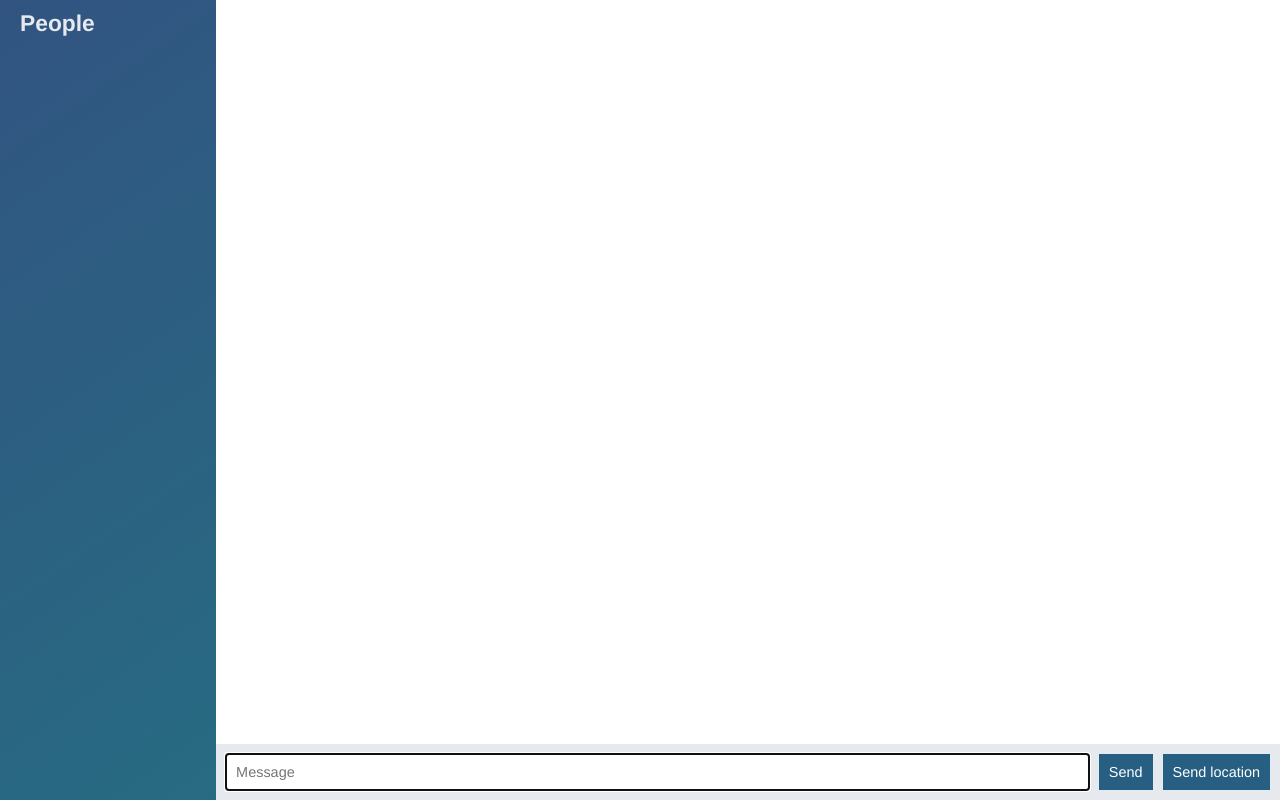
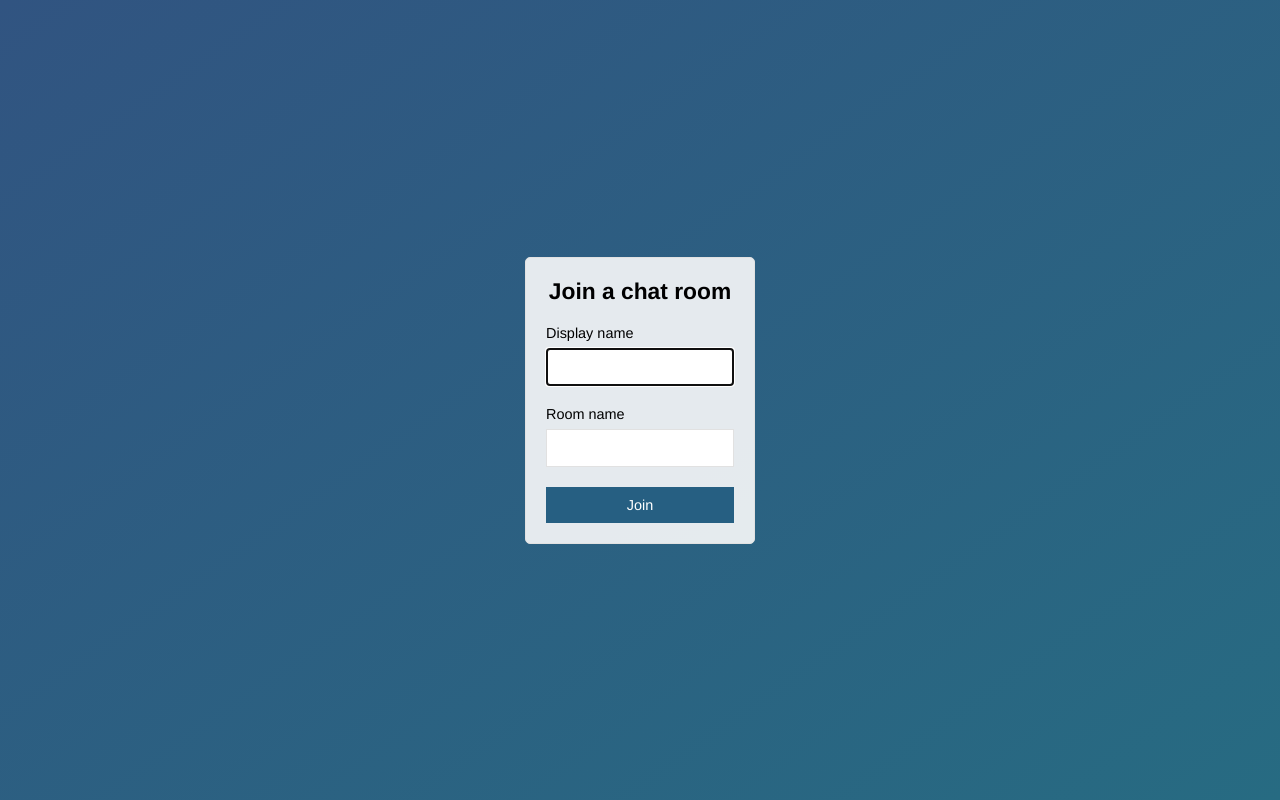
Before and after one commit to llrzjohnson/web-sockets-io, a website: page public/index.html in a window 1280 px wide. Drawn offline with nearby package versions, Linux system fonts and the light colour scheme; no server answers.

Commit message:
Add join page that submits to chat.html

```diff
--- a/public/index.html
+++ b/public/index.html
@@ -1,65 +1,33 @@
 <!DOCTYPE html>
-
 <html>
 
 <head>
     <meta charset="utf-8" />
     <meta http-equiv="X-UA-Compatible" content="IE=edge">
-    <title>Page Title</title>
+    <title>Join | ChatApp</title>
     <meta name="viewport" content="width=device-width, initial-scale=1">
     <link rel="stylesheet" type="text/css" media="screen" href="/css/styles.css" />
-
 </head>
 
-<body class="chat">
-
-    <div class="chat__sidebar">
-        <h3>People</h3>
-        <div id="users"></div>
+<body class="centered-form">
+    <div class="centered-form__form">
+        <form action="/chat.html">
+            <div class="form-field">
+                <h3>Join a chat room</h3>
+            </div>
+            <div class="form-field">
+                <label for="name">Display name</label>
+                <input type="text" name="name" autofocus>
+            </div>
+            <div class="form-field">
+                <label for="room">Room name</label>
+                <input type="text" name="room" autofocus>
+            </div>
+            <div class="form-field">
+                <button>Join</button>
+            </div>
+        </form>
     </div>
-
-    <div class="chat__main">
-        <ol id="messages" class="chat__messages"></ol>
-
-        <div class="chat__footer">
-            <form id="message-form">
-                <input name="message" type="text" placeholder="Message" autofocus autocomplete="off" />
-                <button>Send</button>
-            </form>
-            <button id="send-location">Send location</button>
-        </div>
-    </div>
-
-    <script id="message-template" type="text/template">
-    <li class="message">
-      <div class="message__title">
-        <h4>{{from}}</h4>
-        <span>{{createdAt}}</span>
-      </div>
-      <div class="message__body">
-        <p>{{text}}</p>
-      </div>
-    </li>
-  </script>
-
-    <script id="location-message-template" type="text/template">
-    <li class="message">
-      <div class="message__title">
-        <h4>{{from}}</h4>
-        <span>{{createdAt}}</span>
-      </div>
-      <div class="message__body">
-        <p>
-          <a href="{{url}}" target="_blank">My current location</a>
-        </p>
-      </div>
-    </li>
-</script>
-    <script src="/socket.io/socket.io.js"></script>
-    <script src="/js/libs/jquery-3.1.0.min.js"></script>
-    <script src="/js/libs/moment.js"></script>
-    <script src="/js/libs/mustache.js"></script>
-    <script src="/js/index.js"></script>
 </body>
 
 </html>
```
Also changed, not shown: public/chat.html (added, +65 -0 lines), public/js/chat.js (renamed from public/js/index.js, +0 -19 lines).
